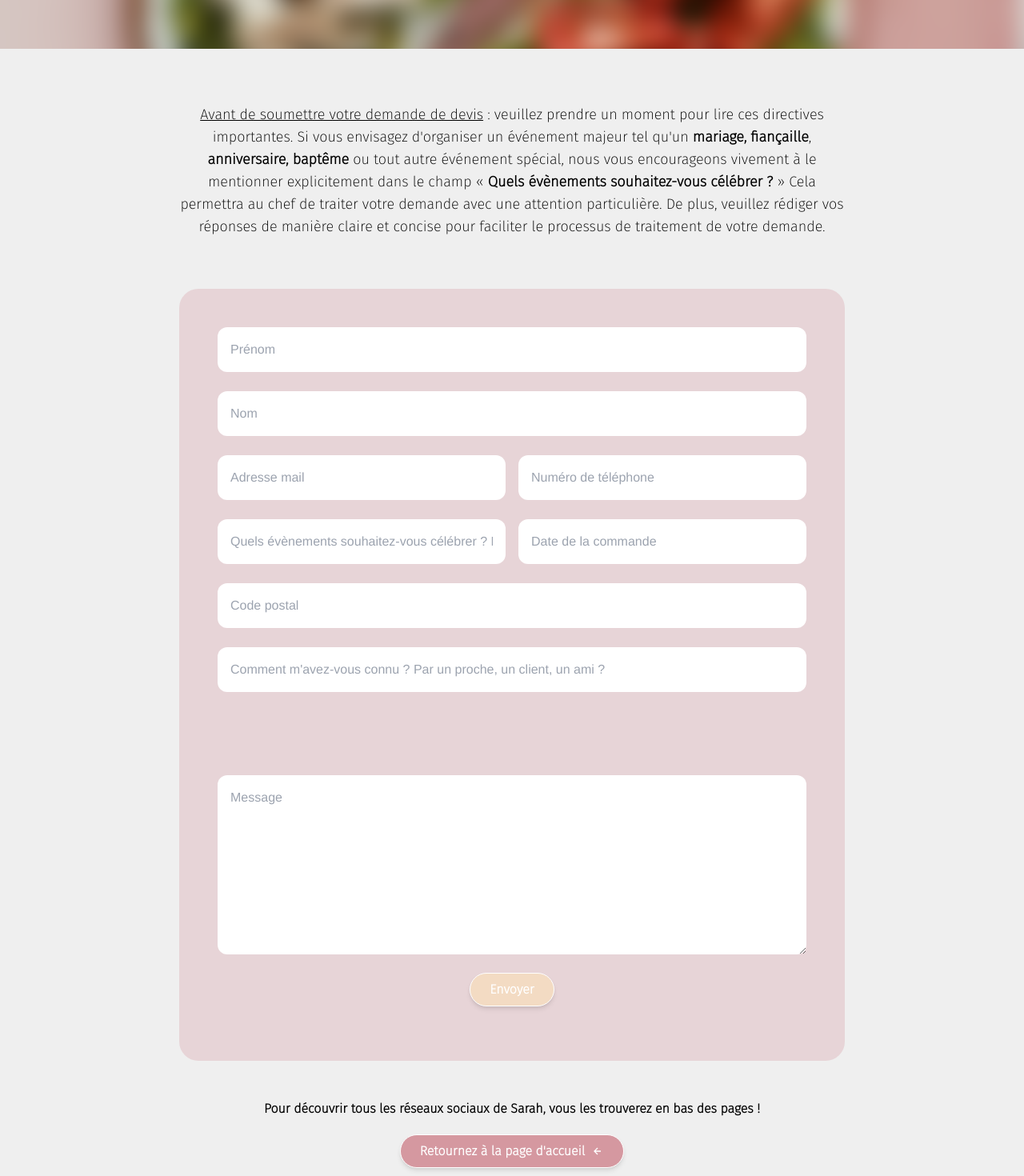
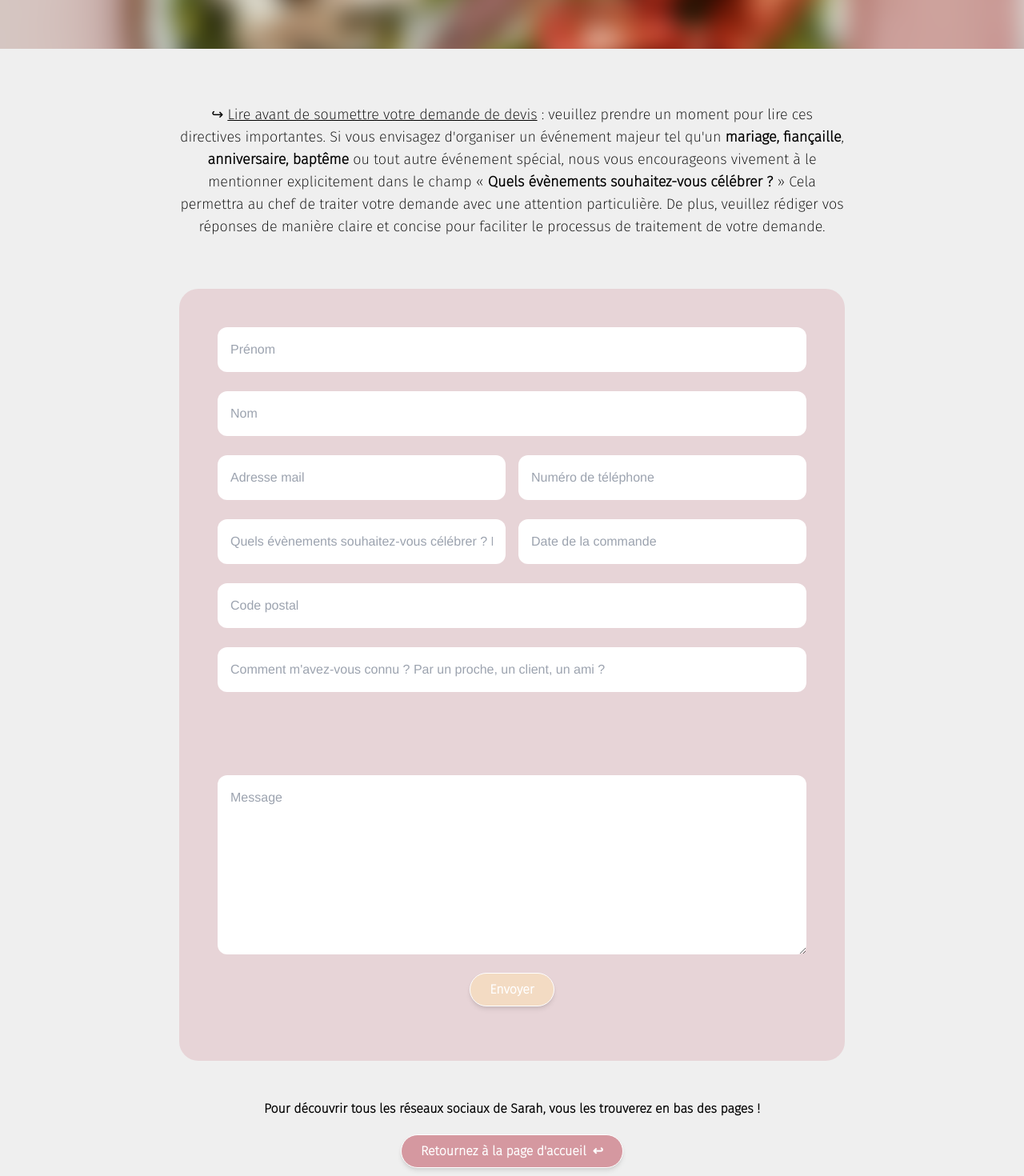
Before and after one commit to franzhopp/By-Sarah-Cuisine, a React (Vite) app: page /devisgratuit in a window 1280 px wide. Shown: the part 440-1910 px from the top of the page at 80% size. Built offline with nearby package versions, Linux system fonts and the light colour scheme.

Commit message:
[ADD] arrow change

```diff
--- a/src/Pages/Devis/devis.jsx
+++ b/src/Pages/Devis/devis.jsx
@@ -131,8 +131,9 @@ const Devis = () => {
             <div className="flex justify-center">
               <div className="w-full">
                 <div className="text-black mt-5 leading-8 text-center mb-16 font-sans-serif text-base sm:text-lg">
+                  ↪{" "}
                   <span className="underline">
-                    Avant de soumettre votre demande de devis
+                    Lire avant de soumettre votre demande de devis
                   </span>{" "}
                   : veuillez prendre un moment pour lire ces directives
                   importantes. Si vous envisagez d'organiser un événement majeur
@@ -365,7 +366,8 @@ const Devis = () => {
                 >
                   <p className="flex flex-row font-extrabold">
                     {`Retournez à la page d'accueil`}
-                    <BiLeftArrowAlt className="ml-2 mt-1" />
+                    <span className="ml-2 "> ↩</span>
+                    {/* <BiLeftArrowAlt className="ml-2 mt-1" /> */}
                   </p>
                 </NavLink>
               </div>
```
